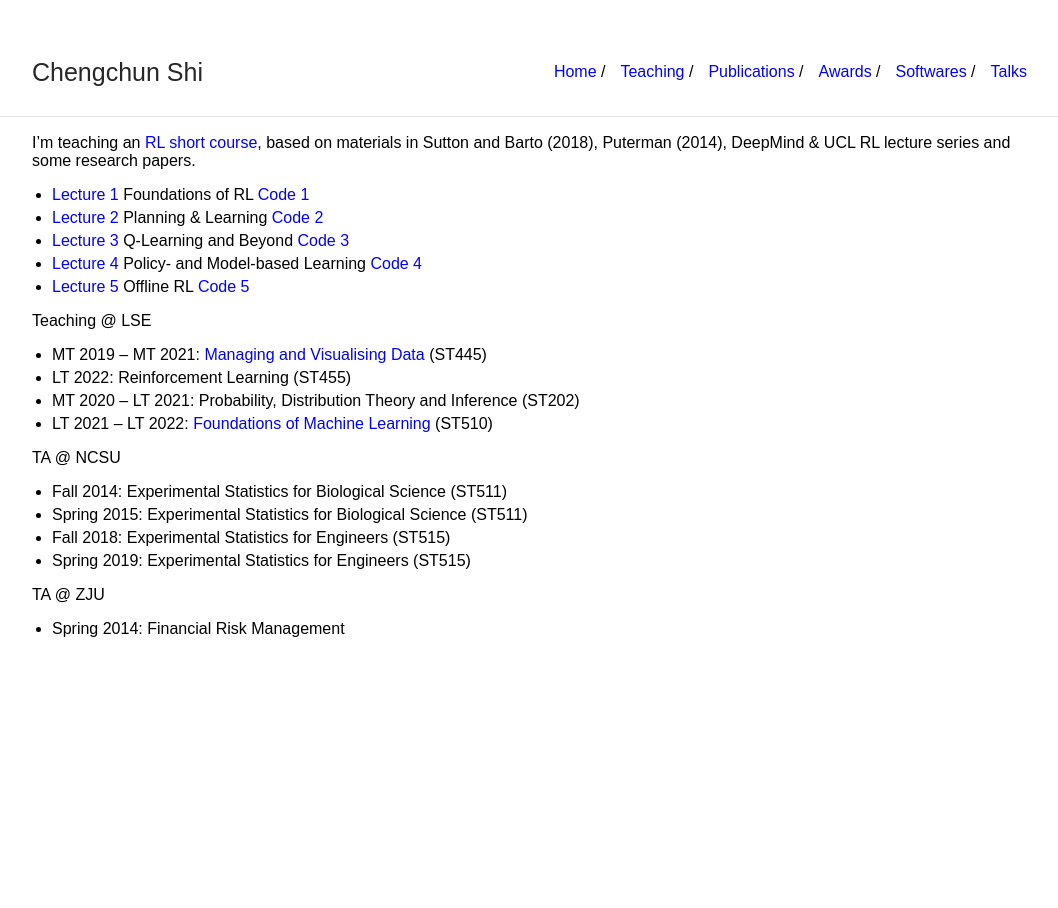
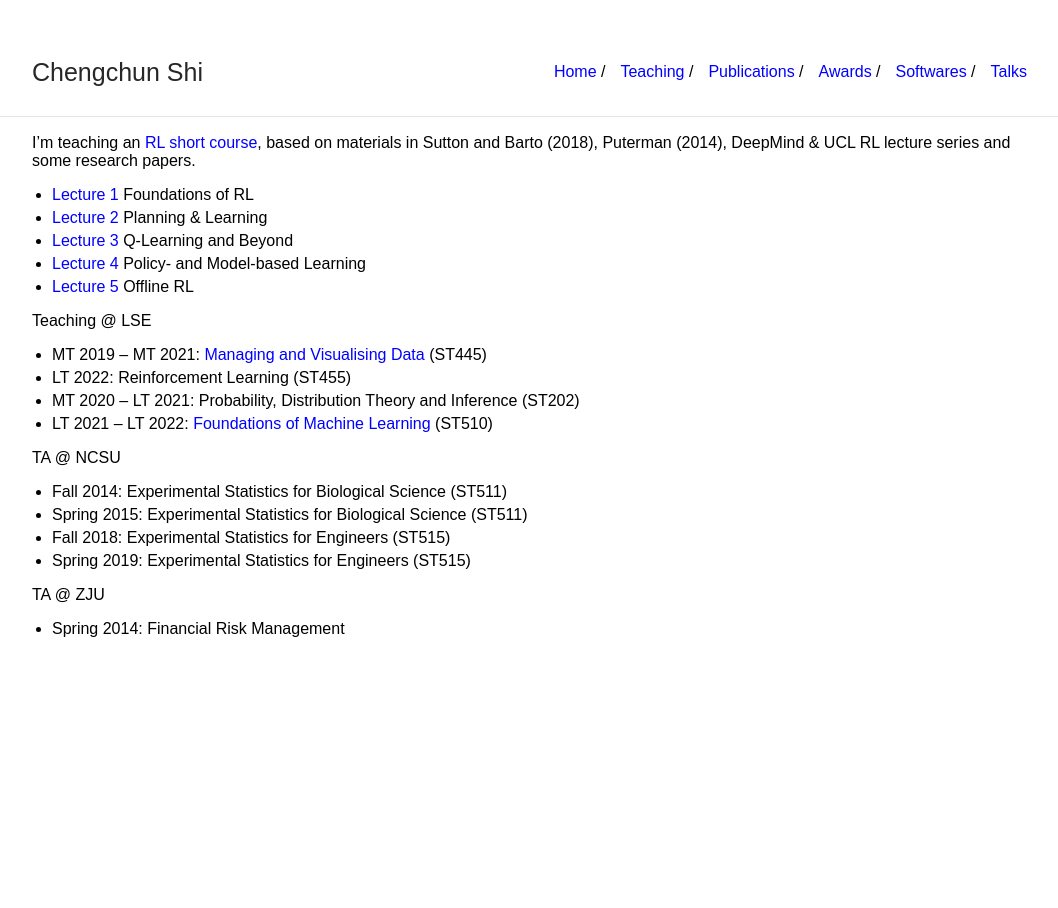
Before and after one commit to callmespring/callmespring.github.io, a Jekyll site: the page built from teaching.md, in a window 1280 px wide. Shown: the whole page, without its empty margins (108-1166 px from the left). Built offline with Jekyll 4.4.1, drawn with Linux system fonts in a browser that asks for light colours.

Commit message:
Update teaching.md

```diff
--- a/teaching.md
+++ b/teaching.md
@@ -5,11 +5,11 @@ title: Teaching
 
 I'm teaching an [RL short course](https://github.com/callmespring/RL-short-course), based on materials in Sutton and Barto (2018), Puterman (2014), DeepMind & UCL RL lecture series and some research papers.
 
-* [Lecture 1](https://github.com/callmespring/RL-short-course/blob/main/Lecture%201/slides.pdf) Foundations of RL [Code 1](./code/seminar1.zip)
-* [Lecture 2](https://github.com/callmespring/RL-short-course/blob/main/Lecture%202/slides.pdf) Planning & Learning [Code 2](./code/seminar2.zip)
-* [Lecture 3](https://github.com/callmespring/RL-short-course/blob/main/Lecture%203/slides.pdf) Q-Learning and Beyond [Code 3](./code/seminar3.zip)
-* [Lecture 4](https://github.com/callmespring/RL-short-course/blob/main/Lecture%204/slides.pdf) Policy- and Model-based Learning [Code 4](./code/seminar4.zip)
-* [Lecture 5](https://github.com/callmespring/RL-short-course/blob/main/Lecture%205/slides.pdf) Offline RL [Code 5](./code/seminar5.zip)
+* [Lecture 1](https://github.com/callmespring/RL-short-course/blob/main/Lecture%201/slides.pdf) Foundations of RL
+* [Lecture 2](https://github.com/callmespring/RL-short-course/blob/main/Lecture%202/slides.pdf) Planning & Learning
+* [Lecture 3](https://github.com/callmespring/RL-short-course/blob/main/Lecture%203/slides.pdf) Q-Learning and Beyond
+* [Lecture 4](https://github.com/callmespring/RL-short-course/blob/main/Lecture%204/slides.pdf) Policy- and Model-based Learning
+* [Lecture 5](https://github.com/callmespring/RL-short-course/blob/main/Lecture%205/slides.pdf) Offline RL
 
 Teaching @ LSE
 
```
